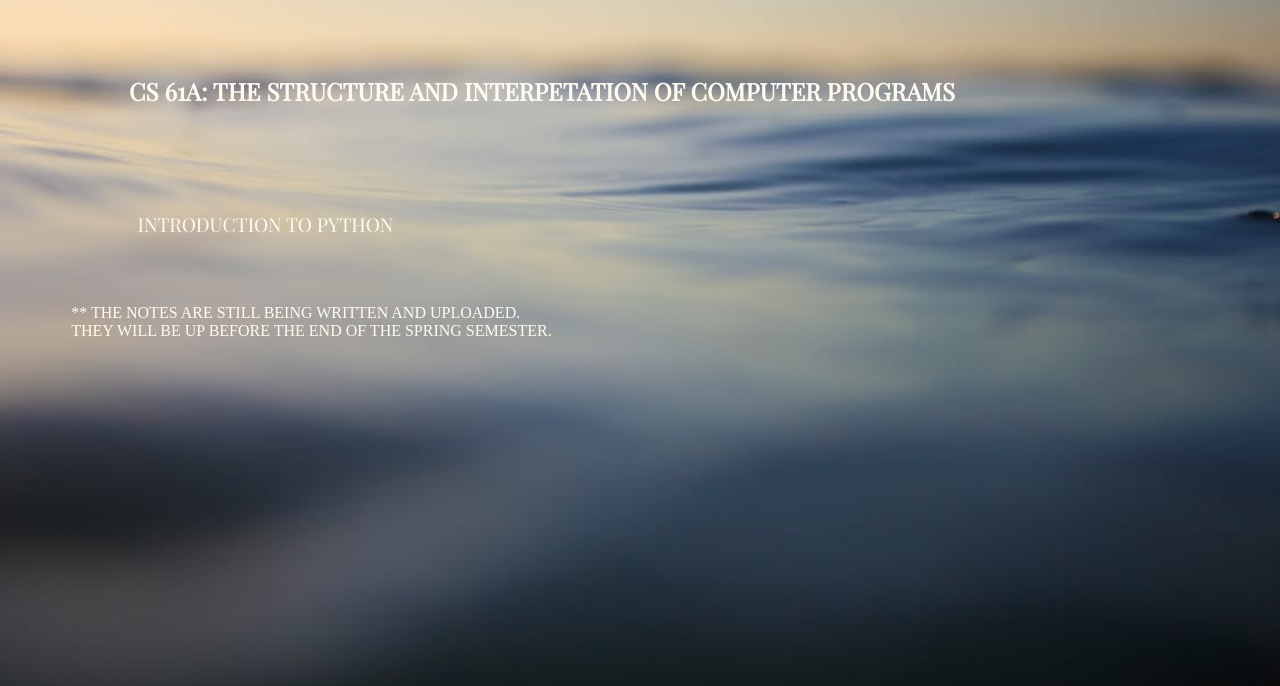
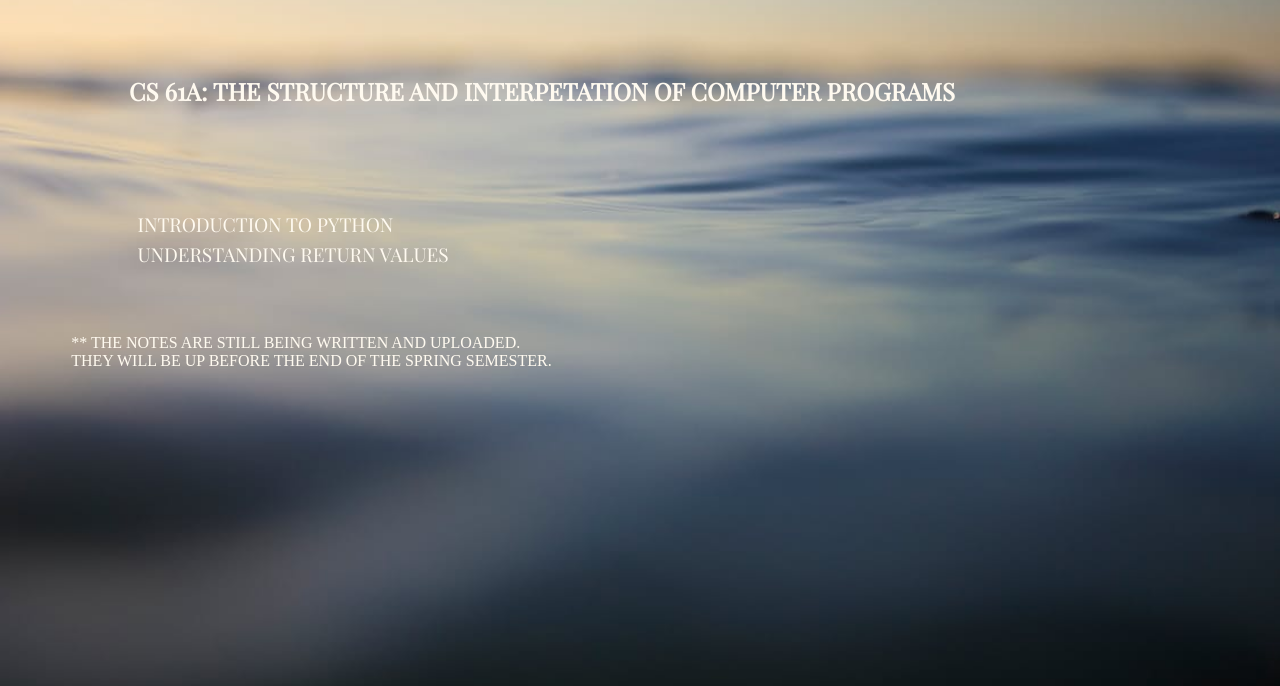
Before and after one commit to SuryaDuggirala/SuryaDuggirala.github.io, a plain HTML site: page notes.html in a window 1280 px wide. Shown: the part 114-800 px from the top of the page. Drawn offline with Linux system fonts and the light colour scheme.

Commit message:
Added return value notes

```diff
--- a/notes.html
+++ b/notes.html
@@ -33,6 +33,9 @@
                     <td> <a href="notes/Introduction_to_Python.pdf">Introduction
                     to Python</a> </td>
                 </tr>
+                <tr>
+                    <td> <a href="notes/Return_Values.pdf"> Understanding Return Values </a> </td>
+                </tr>
             </table>
         </div>
         <div id="comments">
```
Also changed, not shown: 1 other file.
